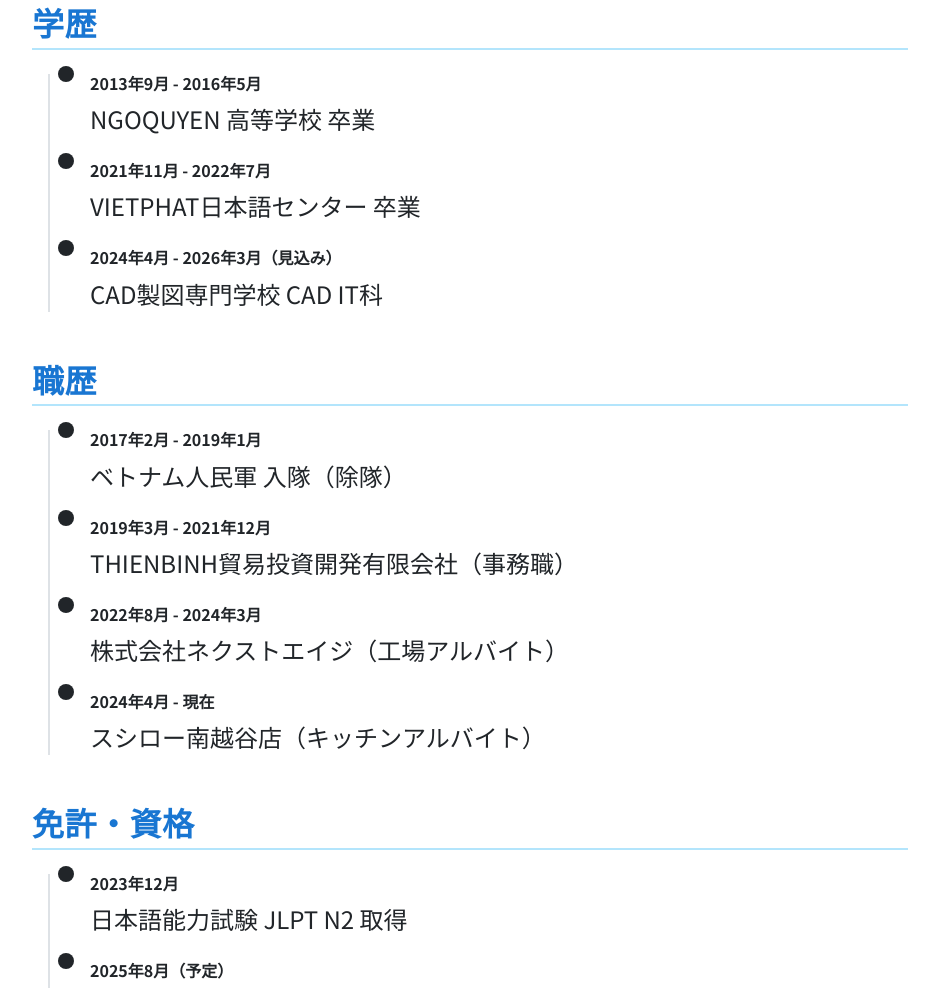
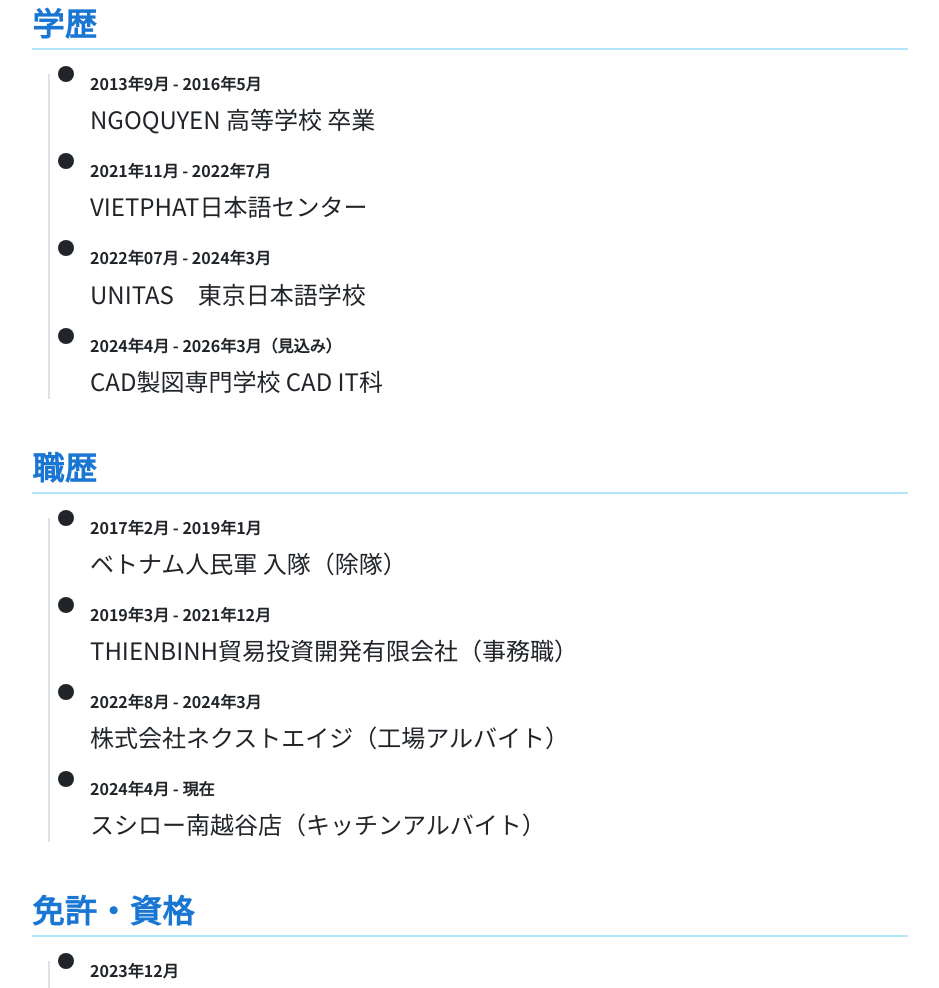
Before and after one commit to timothyanpham/rirekisho, a plain HTML site: page index.html in a window 1280 px wide. Shown: the part 1167-2155 px from the top of the page, without its empty margins (170-1109 px from the left). Drawn offline with nearby package versions, Linux system fonts and the light colour scheme.

Commit message:
Update index.html

```diff
--- a/index.html
+++ b/index.html
@@ -227,7 +227,14 @@
               class="position-absolute top-0 start-0 translate-middle p-2 bg-dark rounded-circle"
             ></span>
             <h6 class="fw-bold">2021年11月 - 2022年7月</h6>
-            <p class="mb-1">VIETPHAT日本語センター 卒業</p>
+            <p class="mb-1">VIETPHAT日本語センター</p>
+          </div>
+              <div class="mb-4 position-relative">
+            <span
+              class="position-absolute top-0 start-0 translate-middle p-2 bg-dark rounded-circle"
+            ></span>
+            <h6 class="fw-bold">2022年07月 - 2024年3月</h6>
+            <p class="mb-1">UNITAS　東京日本語学校</p>
           </div>
           <div class="mb-4 position-relative">
             <span
```
